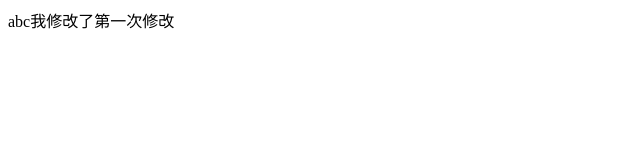
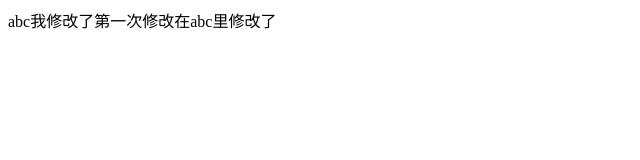
Before and after one commit to lzx1102/lzx1102.github.io, a plain HTML site: page shop.html in a window 1280 px wide. Shown: the whole page, without its empty margins (0-640 px from the left). Drawn offline with Linux system fonts and the light colour scheme.

Commit message:
在abc里修改了第二次

```diff
--- a/shop.html
+++ b/shop.html
@@ -6,6 +6,6 @@
     <title>abc</title>
 </head>
 <body>
-    abc我修改了第一次修改
+    abc我修改了第一次修改在abc里修改了
 </body>
 </html>
```
